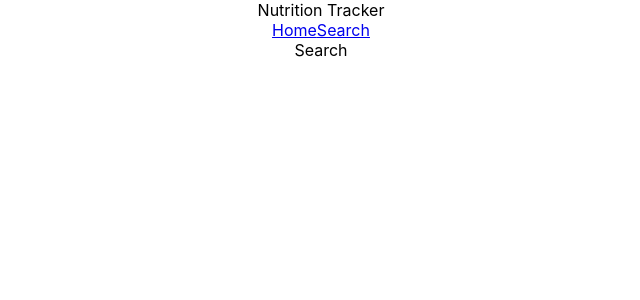
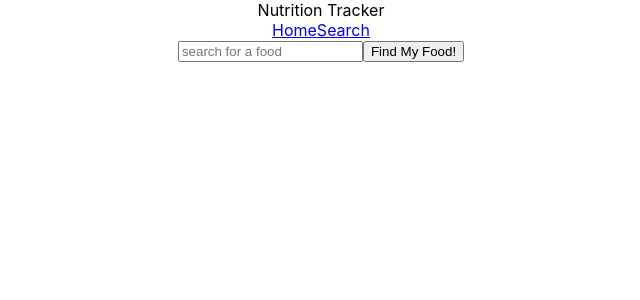
Before and after one commit to tkg808/nutrition-tracker, a React (Create React App) app: page /search in a window 1280 px wide. Shown: the top 300 px of the page, without its empty margins (319-959 px from the left). Built offline with nearby package versions, Linux system fonts and the light colour scheme.

Commit message:
Added a SearchForm component. Able to take input from SearchForm and fetch data from API in Search component.

```diff
--- a/src/components/Search.js
+++ b/src/components/Search.js
@@ -1,6 +1,47 @@
-import React from 'react';
+import React, { useState } from 'react';
+import SearchForm from './SearchForm';
+import SearchResults from './SearchResults';
 
 export default function Search()
 {
-  return "Search";
+  const [searchInput, setSearchInput] = useState("");
+
+  function handleChange(event)
+  {
+    setSearchInput(event.target.value);
+  }
+
+  function handleSubmit(event)
+  {
+    event.preventDefault();
+    console.log("Sent!");
+
+    const url = `https://api.nal.usda.gov/fdc/v1/foods/search?query=${searchInput}&pageSize=20&api_key=${process.env.REACT_APP_USDA_KEY}`
+
+    fetch(url)
+      .then((response) =>
+      {
+        return response.json();
+      })
+      .then((data) =>
+      {
+        console.log(data);
+      })
+      .catch((error) =>
+      {
+        console.log("Something went wrong...", error);
+      })
+  }
+
+  console.log(searchInput);
+
+  return (
+    <div className="search-container">
+      <SearchForm
+        searchInput={searchInput}
+        handleChange={handleChange}
+        handleSubmit={handleSubmit}
+      />
+    </div>
+  )
 }
--- /dev/null
+++ b/src/components/SearchForm.js
@@ -0,0 +1,24 @@
+import React from 'react';
+
+export default function SearchForm({ searchInput, handleChange, handleSubmit })
+{
+
+  return (
+    <div className="search-container">
+      <form onSubmit={handleSubmit}>
+        <label htmlFor="search-input"></label>
+        <input
+          type="text"
+          id="search-input"
+          value={searchInput}
+          onChange={handleChange}
+          placeholder="search for a food"
+          required />
+        <button type="submit">Find My Food!</button>
+      </form>
+      <ul>
+
+      </ul>
+    </div>
+  )
+}
```
